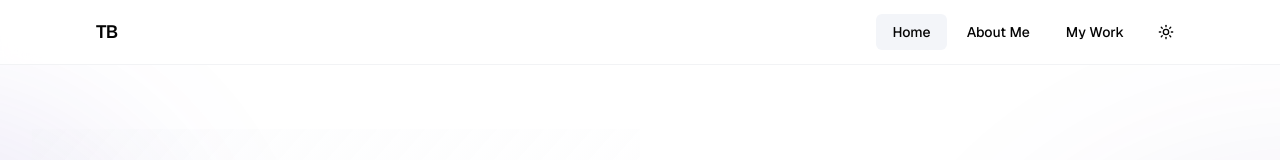
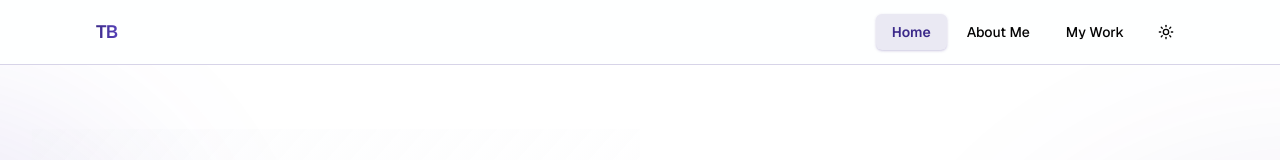
Before and after one commit to taylorbush35/tb-pm-portfolio, a Next.js app: page / in a window 1280 px wide. Shown: the top 160 px of the page. Built offline with nearby package versions, Linux system fonts and the light colour scheme.

Commit message:
nav fix and design

```diff
--- a/components/navigation.tsx
+++ b/components/navigation.tsx
@@ -15,10 +15,10 @@ export function Navigation() {
   const pathname = usePathname()
 
   return (
-    <nav className="sticky top-0 z-50 border-b border-border/40 bg-background/80 backdrop-blur-lg">
+    <nav className="sticky top-0 z-50 border-b border-primary/20 bg-background/90 backdrop-blur-lg">
       <div className="mx-auto max-w-6xl px-6 sm:px-8">
         <div className="flex h-16 items-center justify-between">
-          <Link href="/" className="text-lg font-semibold tracking-tight transition-colors hover:text-primary">
+          <Link href="/" className="text-lg font-semibold tracking-tight transition-colors hover:text-primary bg-gradient-to-r from-primary to-accent bg-clip-text text-transparent">
             TB
           </Link>
 
@@ -29,8 +29,8 @@ export function Navigation() {
                   key={item.href}
                   href={item.href}
                   className={cn(
-                    "rounded-md px-4 py-2 text-sm font-medium transition-all hover:bg-primary/10 hover:text-primary",
-                    pathname === item.href && "bg-secondary text-foreground",
+                    "rounded-md px-4 py-2 text-sm font-medium transition-all hover:bg-primary/20 hover:text-primary",
+                    pathname === item.href && "bg-primary/10 text-primary font-semibold shadow-sm shadow-primary/20",
                   )}
                 >
                   {item.label}
```
